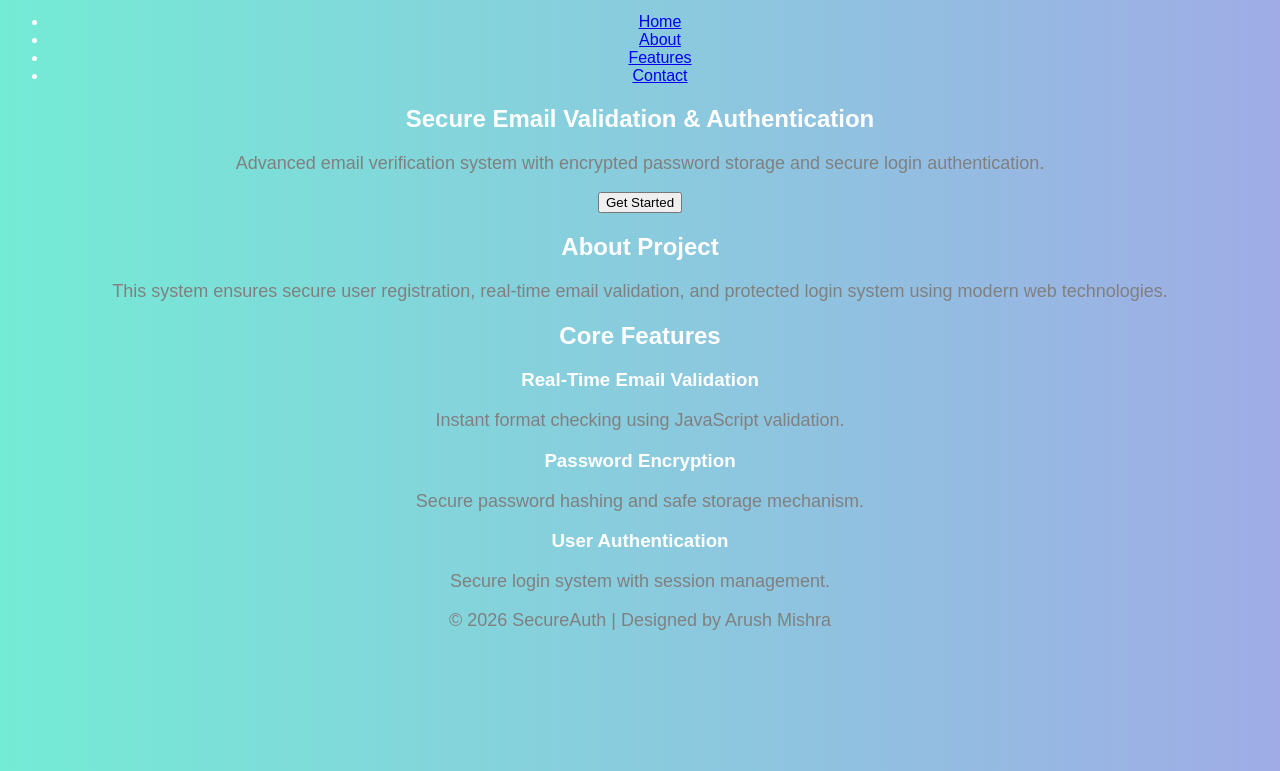
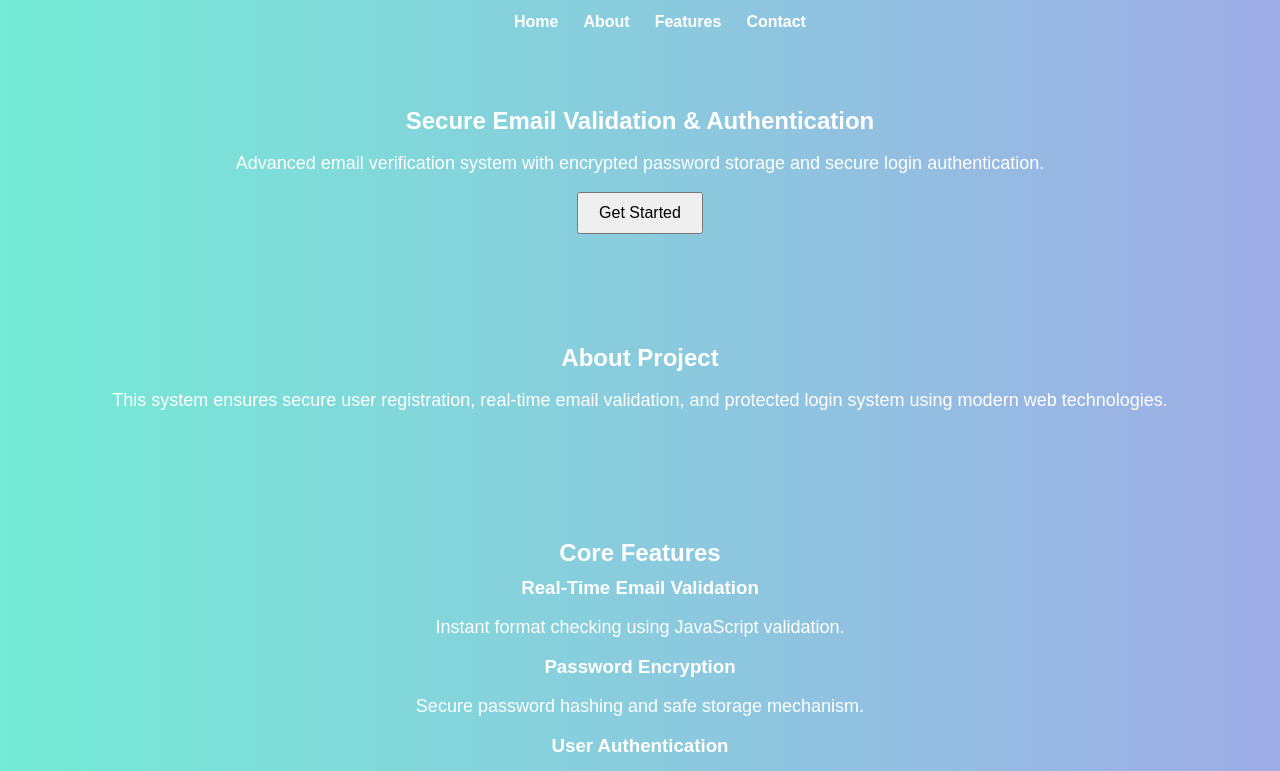
Before and after one commit to arushmishracs27-png/Secure-Email-Validation-and-User-Authentication-System, a plain HTML site: page index.html in a window 1280 px wide. Shown: the part 29-800 px from the top of the page. Drawn offline with Linux system fonts and the light colour scheme.

Commit message:
Update index.html

```diff
--- a/index.html
+++ b/index.html
@@ -1,45 +1,67 @@
 <!DOCTYPE html>
 <html lang="en">
-    <head>
+<head>
     <title>My Portfolio</title>
     <style>
         body {
-            background-color: #f0f8ff;
+            background: linear-gradient(to right, #74ebd5, #9face6);
+            color: white;
             text-align: center;
             font-family: Arial;
         }
 
-        h1 {
-            color: white;
+        h1, h2, h3 {
+            margin: 10px 0;
         }
 
         p {
             font-size: 18px;
-            color: gray;
+            color: white;
+        }
+
+        header nav ul {
+            list-style: none;
+            display: flex;
+            justify-content: center;
+            gap: 25px;
+        }
+
+        header nav ul li a {
+            text-decoration: none;
+            color: white;
+            font-weight: bold;
+        }
+
+        section {
+            padding: 50px 20px;
+        }
+
+        .hero-content button {
+            padding: 10px 20px;
+            font-size: 16px;
+            cursor: pointer;
+        }
+
+        footer {
+            padding: 20px;
         }
     </style>
 </head>
-<body><style>
-    body {
-        background: linear-gradient(to right, #74ebd5, #9face6);
-        color: white;
-        text-align: center;
-    }
-</style>
+<body>
 
 <header>
     <div class="logo">SecureAuthentication</div>
     <nav>
         <ul>
-            <li><a href="#">Home</a></li>
-            <li><a href="#">About</a></li>
-            <li><a href="#">Features</a></li>
-            <li><a href="#">Contact</a></li>
+            <li><a href="#home">Home</a></li>
+            <li><a href="#about">About</a></li>
+            <li><a href="#features">Features</a></li>
+            <li><a href="#contact">Contact</a></li>
         </ul>
     </nav>
 </header>
 
-<section class="hero">
+<section id="home" class="hero">
     <div class="hero-content">
         <h1>Secure Email Validation & Authentication</h1>
         <p>Advanced email verification system with encrypted password storage and secure login authentication.</p>
@@ -47,12 +69,12 @@
     </div>
 </section>
 
-<section class="about">
+<section id="about" class="about">
     <h2>About Project</h2>
     <p>This system ensures secure user registration, real-time email validation, and protected login system using modern web technologies.</p>
 </section>
 
-<section class="features">
+<section id="features" class="features">
     <h2>Core Features</h2>
     <div class="feature-container">
         <div class="feature-box">
@@ -70,6 +92,11 @@
     </div>
 </section>
 
+<section id="contact" class="contact">
+    <h2>Contact</h2>
+    <p>Email: example@secureauth.com</p>
+</section>
+
 <footer>
     <p>© 2026 SecureAuth | Designed by Arush Mishra</p>
 </footer>
```
